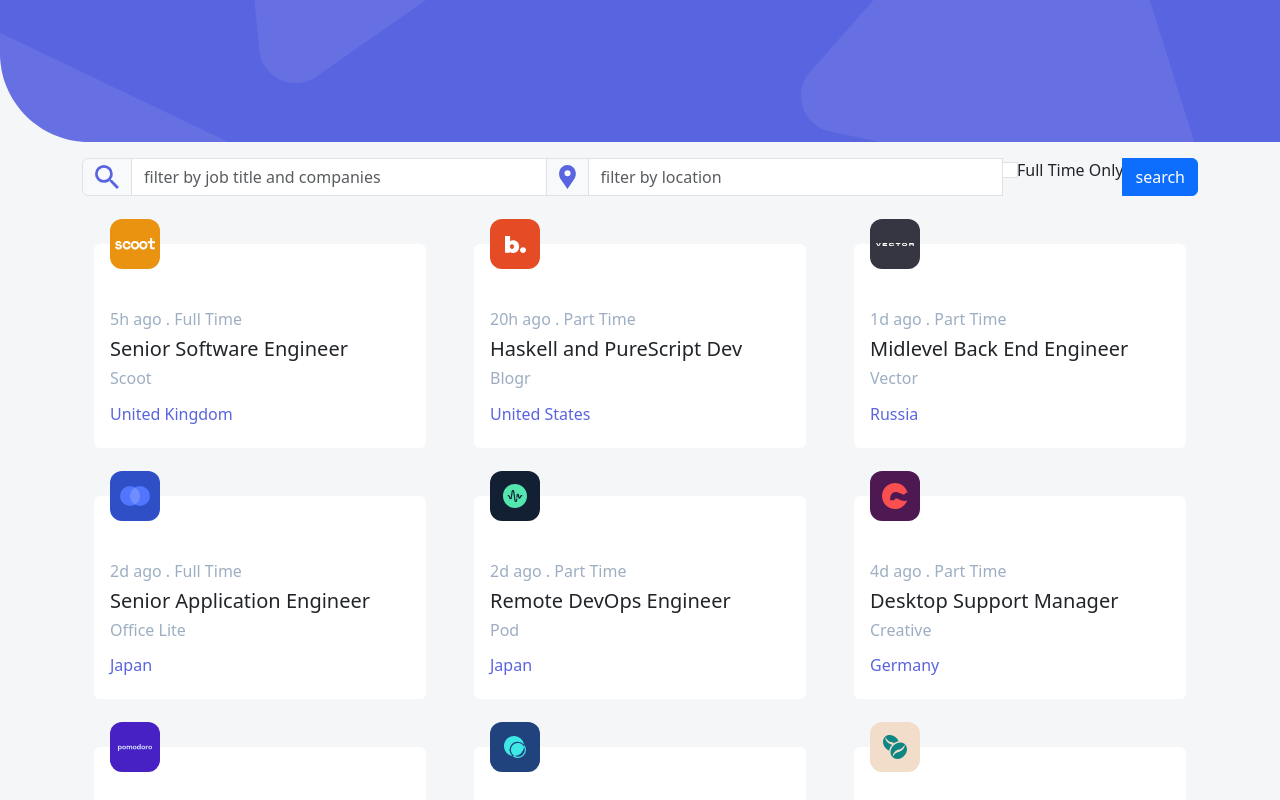
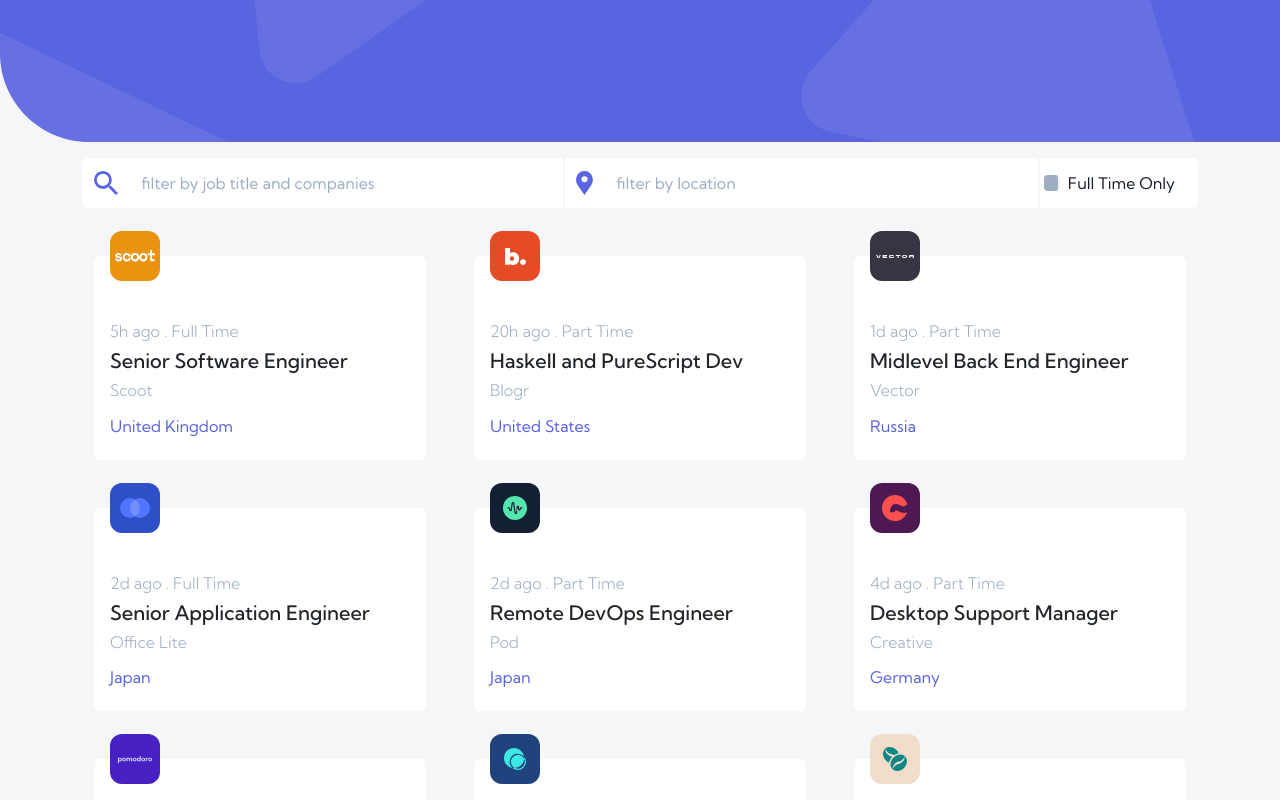
Before and after one commit to nydiasubur/devjobs-react-webApp, a React (Vite) app: page / in a window 1280 px wide. Shown: the top 800 px of the page. Built offline with nearby package versions, Linux system fonts and the light colour scheme.

Commit message:
completed the UI of the search bar at home page!

```diff
--- a/index.html
+++ b/index.html
@@ -8,6 +8,9 @@
       integrity="sha384-QWTKZyjpPEjISv5WaRU9OFeRpok6YctnYmDr5pNlyT2bRjXh0JMhjY6hW+ALEwIH"
       crossorigin="anonymous"
     />
+    <style>
+      @import url("https://fonts.googleapis.com/css2?family=Kumbh+Sans:wght@100..900&display=swap");
+    </style>
     <meta name="viewport" content="width=device-width, initial-scale=1.0" />
     <title>Dev Jobs Web App in React</title>
   </head>
--- a/src/components/DevJobsHomepage.jsx
+++ b/src/components/DevJobsHomepage.jsx
@@ -20,6 +20,13 @@ export default function DevJobsHomepage() {
         alt="background pattern header"
         className="img-fluid"
       />
+
+      {isJobSelected ? (
+        <ExpandedJobDescription
+          selectedJob={selectedJob}
+          setIsJobSelected={setIsJobSelected}
+        />
+      ) : (
         <div className="container">
           <section className="navbar"></section>
           <SearchBar
@@ -27,12 +34,6 @@ export default function DevJobsHomepage() {
             setJobList={setJobList}
             originalJobList={originalJobList}
           />
-        {isJobSelected ? (
-          <ExpandedJobDescription
-            selectedJob={selectedJob}
-            setIsJobSelected={setIsJobSelected}
-          />
-        ) : (
           <div className=" container listOfCards mt-5">
             <div className="row gx-5 gy-5 d-flex justify-content-between">
               <ListOfJobCards
@@ -44,8 +45,8 @@ export default function DevJobsHomepage() {
             </div>
             <button className="mt-3 mb-3 btn btn-primary">Load More</button>
           </div>
+        </div>
       )}
-      </div>
     </>
   );
 }
--- a/src/components/ExpandedJobDescription.jsx
+++ b/src/components/ExpandedJobDescription.jsx
@@ -4,44 +4,49 @@ export default function ExpandedJobDescription({
   selectedJob,
   setIsJobSelected,
   isJobSelected,
-  // Pass setIsJobSelected to reset the view
 }) {
   if (!selectedJob) return null; // Render nothing if no job is selected
-  //console.log("expanded selectedJob", selectedJob);
+
   return (
+    <>
       <div className="expanded-job-description">
-      <button onClick={() => setIsJobSelected(false)}>Back to Job List</button>
+        <button onClick={() => setIsJobSelected(false)}>
+          Back to Job List
+        </button>
         <div className="row">
+          {/*to add responsive spacing on left and right*/}
           <div className="col-2"></div>
-        {/* top card section here */}
-        <div className="col-8">
-          <div className="card mb-3 " style={{ height: "120px" }}>
-            <div className="row g-0">
-              <div className="col-md-4">
+
+          {/* top card section here.. main content starts here*/}
+          <div className="col-8 main">
+            <div className="card mb-3 top-section">
+              <div className="row g-4">
+                <div className="col-md-3">
                   <img
                     src={selectedJob.logo}
-                  className="img-fluid rounded-start"
+                    className="img-fluid p-3 company-card-logo"
                     alt="company name"
+                    style={{
+                      height: "140px",
+                      backgroundColor: selectedJob.logoBackground,
+                    }}
                   />
                 </div>
-              <div className="col-md-8">
-                <div className="card-body">
+                <div className="col-md-5 align-self-center">
                   <h5 className="card-title">{selectedJob.company}</h5>
-
-                  <p className="card-text">
                   <small className="text-body-secondary">
                     <p className="card-text">{selectedJob.website}</p>
                   </small>
-                  </p>
+                </div>
+                <div className="col-md-4 align-self-center justify-content-center">
                   <button className="secondary-button-style">
                     Company Site
                   </button>
                 </div>
               </div>
             </div>
-          </div>
 
-          {/* job desctiption section here */}
+            {/* job description section here */}
             <div className="job-description-section card p-5 mb-5">
               <div className="row">
                 <div className="col-9 mb-4">
@@ -55,7 +60,7 @@ export default function ExpandedJobDescription({
                   </h6>
                 </div>
                 <div className="col-3 d-flex align-items-center justify-content-end">
-                <button className="main-button-style  ">Apply now</button>
+                  <button className="main-button-style">Apply now</button>
                 </div>
               </div>
               <div className="row">
@@ -64,27 +69,20 @@ export default function ExpandedJobDescription({
 
                   <h4 className="pt-4 pb-4">Requirements</h4>
                   <p>{selectedJob.requirements.content}</p>
-                <p>
-                  {selectedJob.requirements.items.map((item, index) => {
-                    return (
-                      <ul key={index}>
-                        <li>{item}</li>
+                  <ul>
+                    {selectedJob.requirements.items.map((item, index) => (
+                      <li key={index}>{item}</li>
+                    ))}
                   </ul>
-                    );
-                  })}
-                </p>
 
-                <h4 className="pt-4 pb-4">What you Will Do</h4>
+                  <h4 className="pt-4 pb-4">What You Will Do</h4>
                   <p>{selectedJob.role.content}</p>
                   <ol className="what-you-will-do-list">
-                  {selectedJob.role.items.map((item, index) => {
-                    return (
+                    {selectedJob.role.items.map((item, index) => (
                       <li key={index} className="mb-3">
-                        {" "}
-                        {item}{" "}
+                        {item}
                       </li>
-                    );
-                  })}
+                    ))}
                   </ol>
                 </div>
               </div>
@@ -92,7 +90,7 @@ export default function ExpandedJobDescription({
           </div>
           <div className="col-2"></div>
         </div>
-
+      </div>
       <div className="footer-expandedJobDescription">
         <div className="card p-3">
           <div className="d-flex justify-content-around align-items-center">
@@ -104,13 +102,12 @@ export default function ExpandedJobDescription({
                 </small>
               </p>
             </div>
-
             <div>
               <button className="main-button-style">Company Site</button>
             </div>
           </div>
         </div>
       </div>
-    </div>
+    </>
   );
 }
--- a/src/components/SearchBar.jsx
+++ b/src/components/SearchBar.jsx
@@ -4,7 +4,7 @@ import { useState } from "react";
 export default function SearchBar({ originalJobList, jobList, setJobList }) {
   let fullTimeOnly = false;
   return (
-    <>
+    <section class="input-bar">
       <div className="input-group mb-3">
         <span class="input-group-text">
           <svg width="24" height="24" xmlns="http://www.w3.org/2000/svg">
@@ -38,8 +38,9 @@ export default function SearchBar({ originalJobList, jobList, setJobList }) {
           placeholder="filter by location"
           onChange={handleFilterByLocation}
         ></input>
+        <div className="checkbox-container">
           <input
-          class="form-check-input"
+            class="form-check-input align-self-center"
             type="checkbox"
             value=""
             id="full-time-filter-checkbox"
@@ -48,11 +49,9 @@ export default function SearchBar({ originalJobList, jobList, setJobList }) {
           <label class="form-check-label" for="full-time-filter-checkbox">
             Full Time Only
           </label>
-        <button type="submit" class="btn btn-primary">
-          search
-        </button>
         </div>
-    </>
+      </div>
+    </section>
   );
 
   function handleFilterByTitleOrCompanies(e) {
--- a/src/index.css
+++ b/src/index.css
@@ -13,6 +13,7 @@
 
 body {
   background-color: var(--light-grey);
+  font-family: "Kumbh Sans", sans-serif;
 }
 
 .secondary-font-color {
@@ -24,6 +25,60 @@ h6 {
   color: var(--gray);
 }
 
+.input-bar input {
+  border: none;
+  border-right: 2px solid var(--light-grey); /* Add a right border */
+}
+
+.input-bar input::placeholder {
+  color: var(--gray);
+}
+
+/*overriding bootstrap CSS for this one*/
+.input-group-text {
+  border: none;
+  background-color: var(--white);
+}
+.form-check-label {
+  background-color: var(--white);
+  padding: 5px;
+}
+
+.form-check-input input {
+  background-color: var(--gray);
+}
+
+.form-check-input:checked {
+  background-color: var(--violet); /* Background color when checked */
+  border: 2px solid var(--violet); /* Border color when checked */
+}
+
+.form-check-input {
+  appearance: none; /* Remove default styles */
+  background-color: var(--gray);
+  border-radius: 4px; /* Rounded corners if desired */
+  border: 2px solid var(--gray); /* Border color for checkbox */
+  cursor: pointer; /* Show pointer cursor on hover */
+  position: relative; /* Needed for positioning the checkmark */
+  margin: 0; /* Remove default margin */
+}
+
+.form-check-label {
+  color: var(--very-dark-blue);
+  padding: 8px;
+  margin-right: 10px;
+  border-radius: 5px;
+}
+
+/* Container to ensure white background around the checkbox */
+.checkbox-container {
+  background-color: var(--white);
+  padding: 5px;
+  border-radius: 5px; /* Optional: Add rounded corners if desired */
+  display: inline-flex;
+  align-items: center;
+}
+
 .country-card-style {
   font-weight: 400;
   color: var(--violet);
@@ -33,12 +88,13 @@ h6 {
 }
 .image-container {
   display: flex;
-  justify-content: center; /* Centers horizontally */
-  align-items: center; /* Centers vertically */
+  justify-content: center;
+  align-items: center;
   background-color: hsl(36, 87%, 49%);
   width: 50px;
   height: 50px;
   border-radius: 12px;
+  /*positioning it to be slightly above the card*/
   position: relative;
   bottom: 25px;
   left: 16px;
@@ -71,6 +127,12 @@ h6 {
   background-color: var(--light-grey);
   border: none;
 }
+
+.expanded-job-description {
+  position: relative;
+  bottom: 80px;
+}
+
 .what-you-will-do-list {
   color: var(--dark-violet);
   font-size: bigger;
@@ -81,8 +143,17 @@ h6 {
   font-size: 1.3rem; /* Increase the font size of the numbers */
   padding-right: 10px;
 }
+/*
+.expanded-job-description {
+  display: flex;
+  flex-direction: column;
+  min-height: 100vh; /* Ensure the container takes the full height of the viewport *
 
+.expanded-job-description .main {
+  flex: 1; /* Allow the main content to take up the remaining space */
 .footer-expandedJobDescription {
   background-color: white;
   margin-left: 0px;
+  margin-top: auto; /* Push the footer to the bottom */
+  width: 100%;
 }
```
Lines whose indentation alone changed are shown as unchanged.
